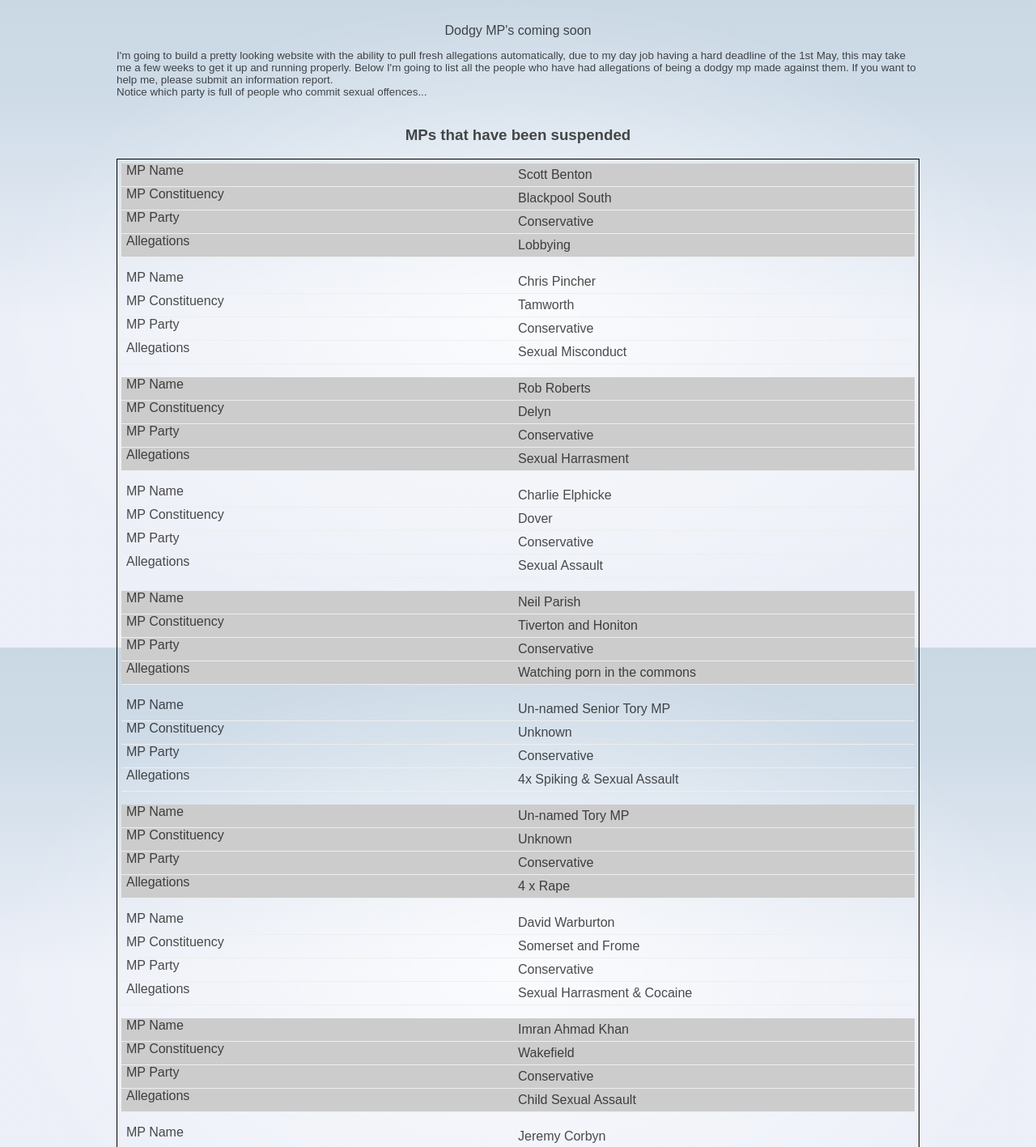
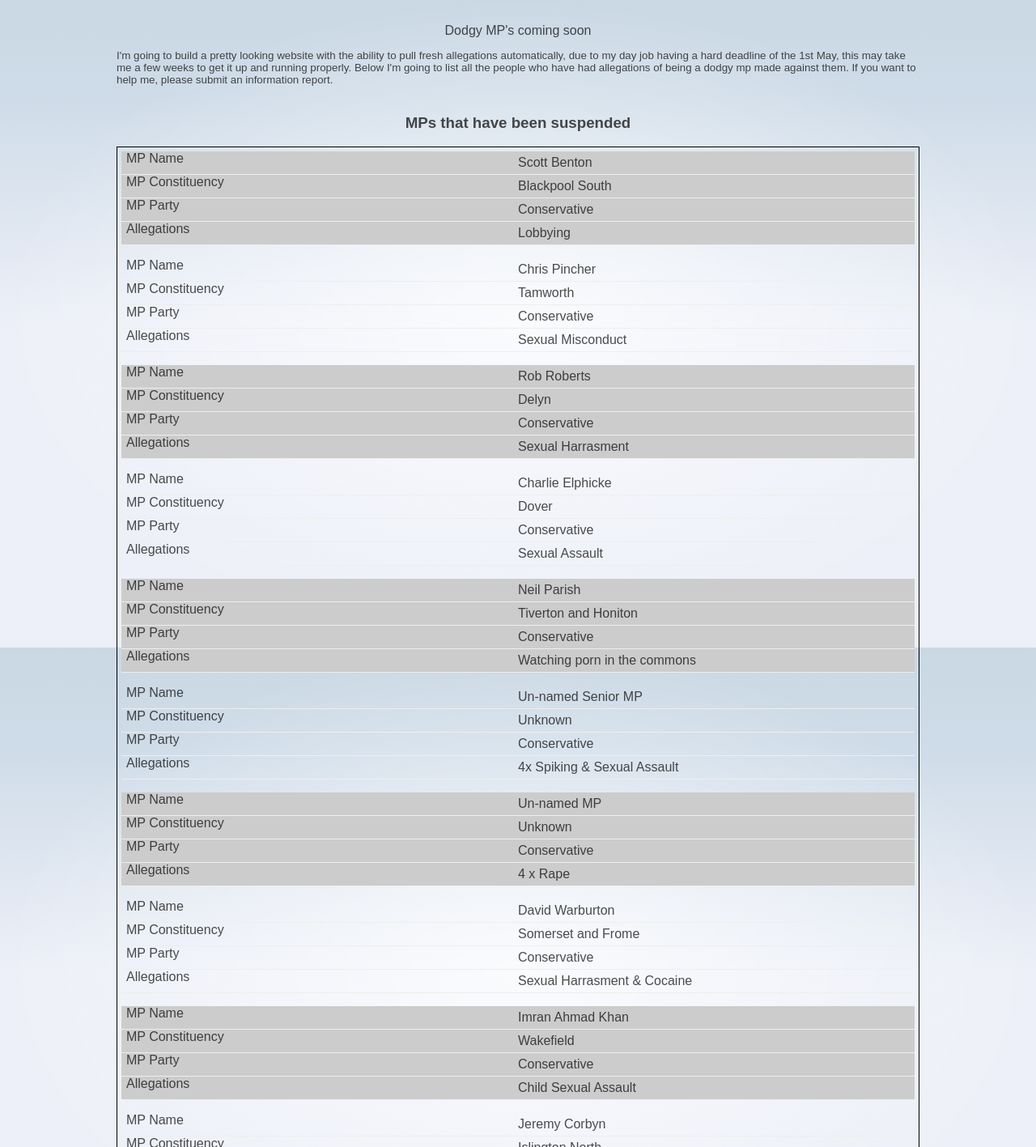
Before and after one commit to NathanLeadill/dodgymps, a SvelteKit app: page / in a window 1280 px wide. Shown: the top 1417 px of the page at 81% size. Built offline with nearby package versions, Linux system fonts and the light colour scheme.

Commit message:
Bipartisan

```diff
--- a/src/routes/+page.svelte
+++ b/src/routes/+page.svelte
@@ -16,8 +16,6 @@
 		information report.</sub
 	>
 </section>
-<sub>Notice which party is full of people who commit sexual offences...</sub>
-
 <h3>MPs that have been suspended</h3>
 <section>
 	<table>
@@ -61,13 +59,13 @@
 				<td>Watching porn in the commons</td>
 			</tr>
 			<tr>
-				<td>Un-named Senior Tory MP</td>
+				<td>Un-named Senior MP</td>
 				<td>Unknown</td>
 				<td>Conservative</td>
 				<td>4x Spiking & Sexual Assault</td>
 			</tr>
 			<tr>
-				<td>Un-named Tory MP</td>
+				<td>Un-named MP</td>
 				<td>Unknown</td>
 				<td>Conservative</td>
 				<td>4 x Rape</td>
```
